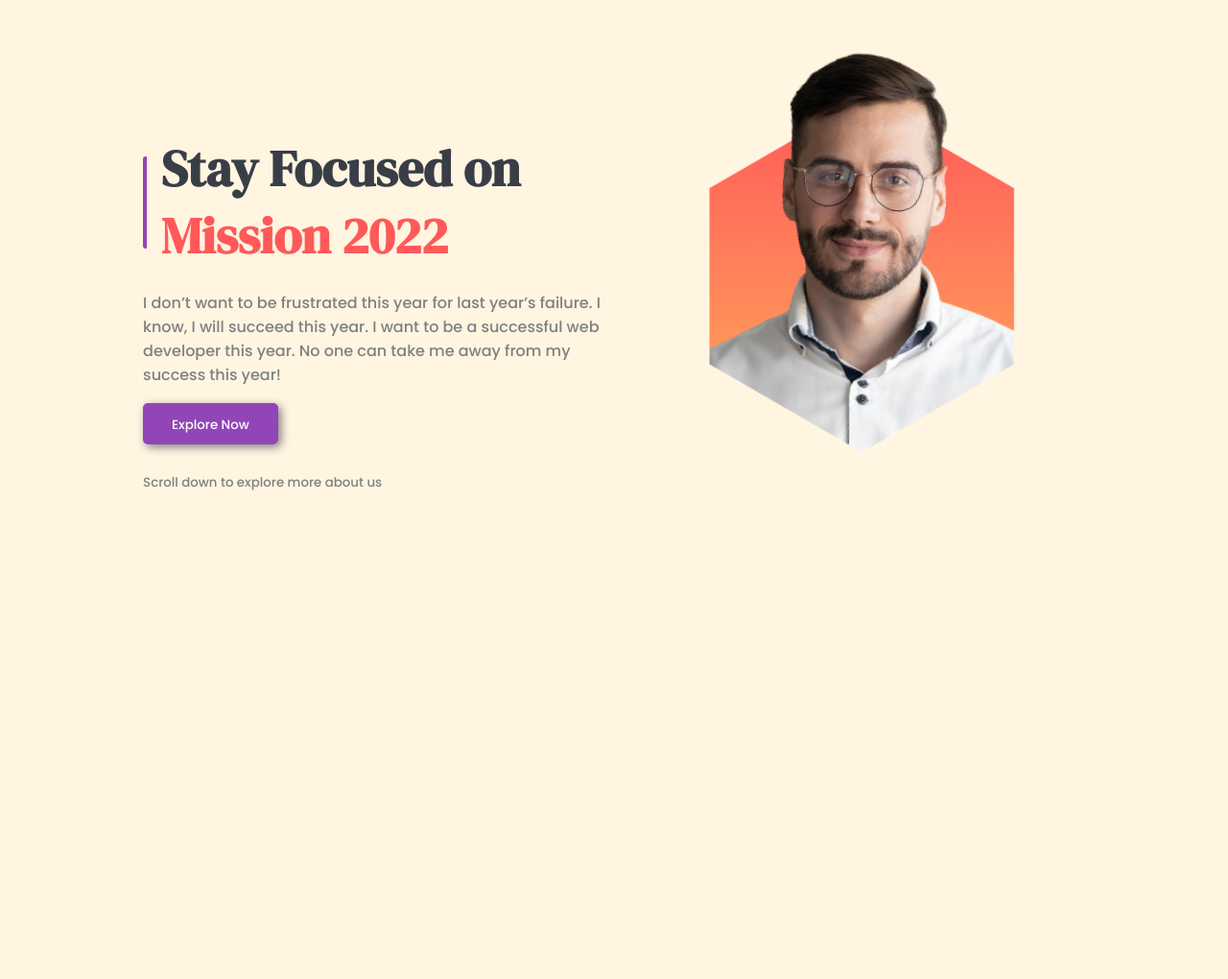
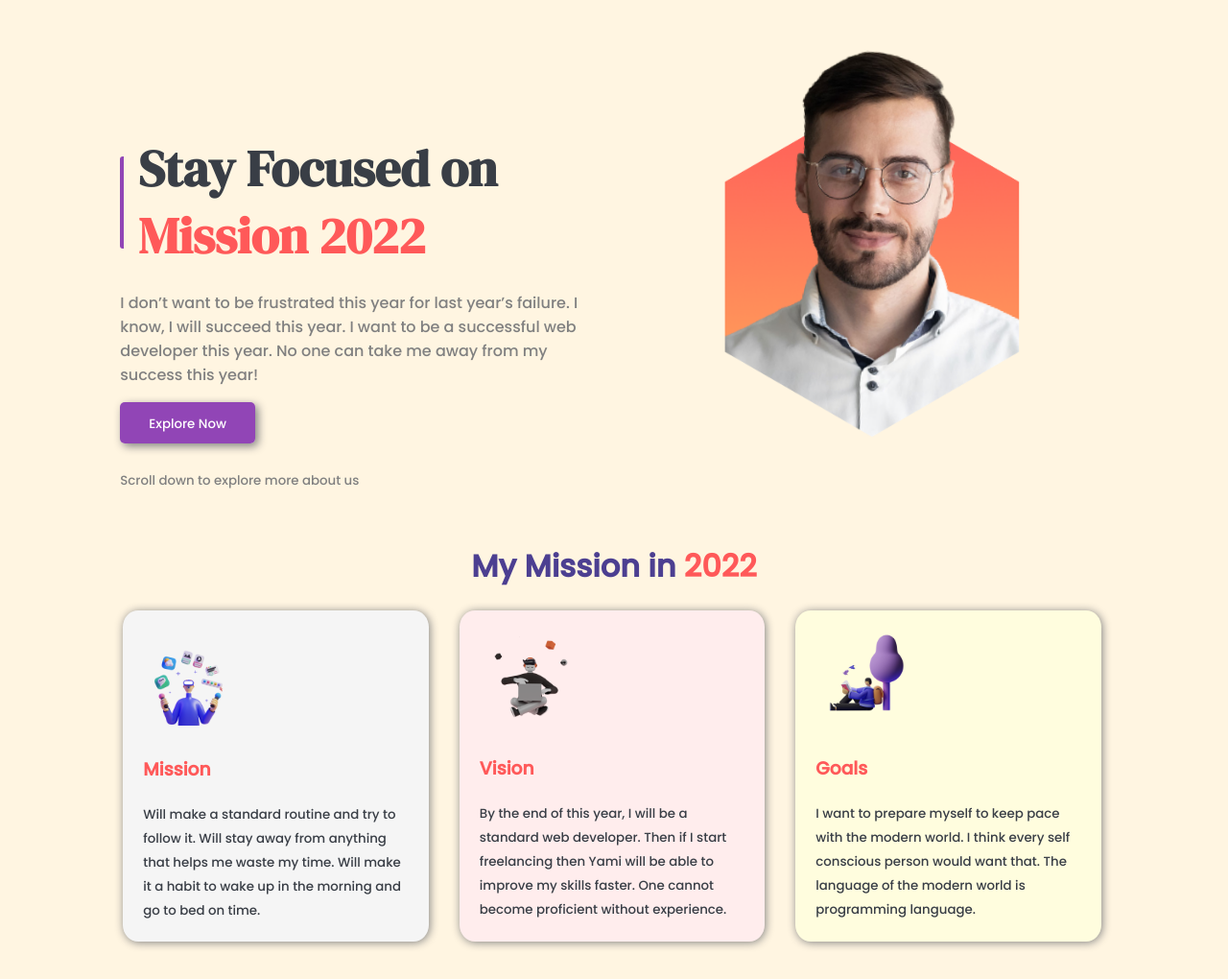
Before and after one commit to Diptooo/assignment-1-mission-2022, a plain HTML site: page index.html in a window 1280 px wide. Shown: the whole page at 96% size. Before the commit the page ends 800 px from the top, so only its background shows below. Drawn offline with Linux system fonts and the light colour scheme.

Commit message:
6th commit

```diff
--- a/index.html
+++ b/index.html
@@ -44,6 +44,66 @@
             <img class="div-picture-1" src="images/person/person-3.png" alt="">
         </div>
     </section>
+
+
+
+
+
+
+    <h1 class="My-Mission"><span class="color-4C3F91">My Mission in </span><span class="color-FF5959">2022</span></h1>
+
+    <div class="my-mission-2022">
+        <div class="My-Mission-3-1">
+            <div>
+                <img class="image-Mission" src="images/illustrators/illustrator-1.png" alt="">
+            </div>
+            <div>
+                <h3 class="color-FF5959">Mission</h3>
+                <small class="color-393E46">Will make a standard routine and try to follow it. Will stay away from
+                    anything
+                    that
+                    helps
+                    me waste my
+                    time. Will make it a habit to wake up in the morning and go to bed on time.</small>
+            </div>
+        </div>
+
+        <div class="My-Mission-3-2">
+            <div class="image-Mission">
+                <img class="image-Vision" src="images/illustrators/illustrator-2.png" alt="">
+            </div>
+            <div>
+                <h3 class="color-FF5959">Vision</h3>
+                <small class="color-393E46">By the end of this year, I will be a standard web developer. Then if I start
+                    freelancing then Yami will be able to improve my skills faster. One cannot become proficient without
+                    experience.</small>
+            </div>
+        </div>
+
+        <div class="My-Mission-3-3">
+            <div class="image-Mission">
+                <img class="image-Goals" src="images/illustrators/illustrator-3.png" alt="">
+            </div>
+            <div>
+                <h3 class="color-FF5959">Goals</h3>
+                <small class="color-393E46">I want to prepare myself to keep pace with the modern world. I think every
+                    self
+                    conscious person would want that. The language of the modern world is programming language.</small>
+            </div>
+        </div>
+    </div>
+
+
+
+
+
+
+
+
+
+
+
+
 </body>
 
 </html>
--- a/style.css
+++ b/style.css
@@ -14,6 +14,10 @@ body{
 
 .color-grey{
     color: grey;
+}
+
+.color-4C3F91{
+    color: #4C3F91;
 }
 
 .div-MASTER-Stay-Focused{
@@ -36,18 +40,19 @@ body{
 .part-1{
     display: flex;
     margin-left: 7%;
+    margin-bottom: 3%;
 
 }
 
 .paragraph-1{
     width: 50%;
-    margin-left: 5%;
+    margin-left: 3%;
     margin-top: 10%;
 }
 
 .div-MASTER-picture-1{
     width: 50%;
-    margin-left: 5%;
+    margin-left: 10%;
     margin-right: 5%;
 
 }
@@ -73,3 +78,67 @@ body{
 .Scroll-down{
     margin-top: 7%;
 }
+
+.My-Mission{
+    text-align: center;
+    font-weight: 900;
+}
+
+.my-mission-2022{
+
+display: flex;
+margin-left: 10%;
+margin-right: 7%;
+margin-bottom: 3%;
+
+
+}
+
+.My-Mission-3-1{
+    width: 26%;
+    margin-right: 1.5%;
+    background-color: whitesmoke;
+    padding-left: 2%;
+    padding-right: 2%;
+    padding-top: 2%;
+    padding-bottom: 2%;
+    border-radius: 5%;
+    box-shadow: 1px 1px 10px grey;
+}
+
+.My-Mission-3-2{
+    width: 26%;
+    margin-right: 1.5%;
+    margin-left: 1.5%;
+    background-color: #FFEDED;
+    padding-left: 2%;
+    padding-right: 2%;
+    padding-top: 2%;
+    padding-bottom: 2%;
+    border-radius: 5%;
+    box-shadow: 1px 1px 10px grey;
+}
+
+.My-Mission-3-3{
+    width: 26%;
+    margin-left: 1.5%;
+    background-color: #FFFDDE;
+    padding-left: 2%;
+    padding-right: 2%;
+    padding-top: 2%;
+    padding-bottom: 2%;
+    border-radius: 5%;
+    box-shadow: 1px 1px 10px grey;
+}
+
+.image-Mission{
+    width: 40%;
+}
+
+.image-Vision{
+    width: 94%;
+}
+
+.image-Goals{
+    width: 94%;
+}
```
